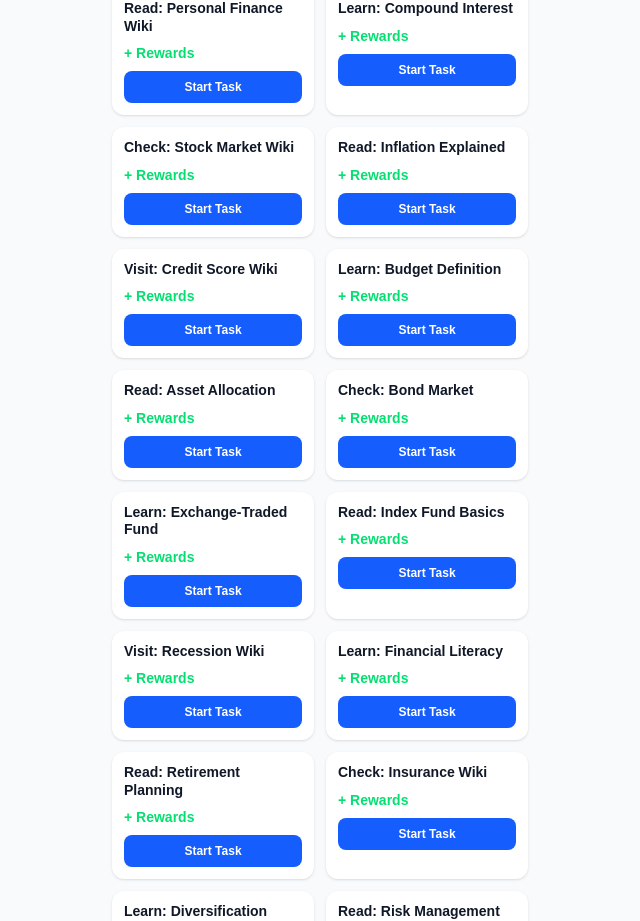
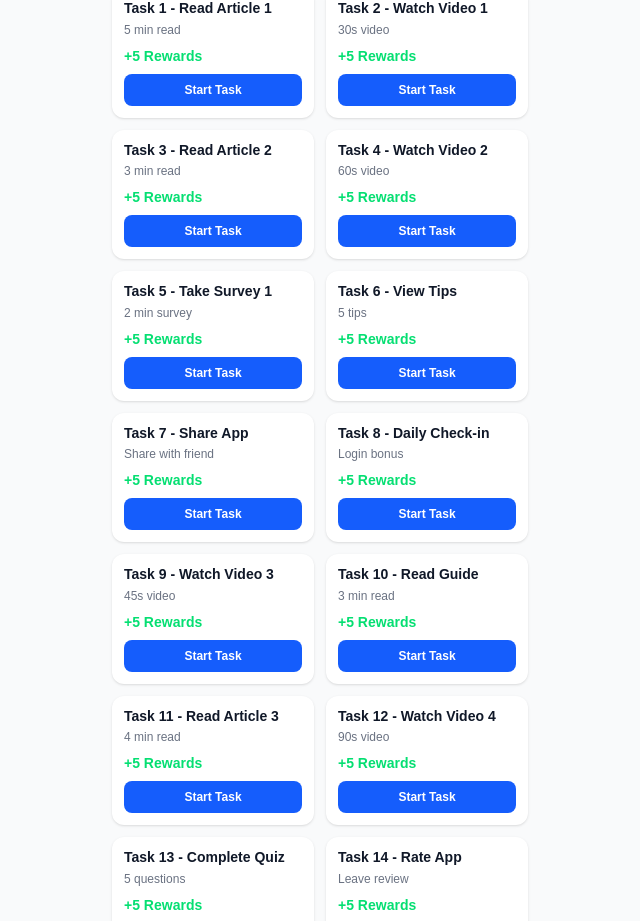
Before and after one commit to rrrnet3-dev/earn-portal, a Next.js app: page / in a window 1280 px wide. Shown: the part 414-1335 px from the top of the page, without its empty margins (320-960 px from the left). Built offline with nearby package versions, Linux system fonts and the light colour scheme.

Commit message:
page.js 4/4 UI complete v2.1.1

```diff
--- a/app/page.js
+++ b/app/page.js
@@ -3,10 +3,35 @@ import { useState, useEffect } from 'react'
 import { motion, AnimatePresence } from 'framer-motion'
 import { FaSun, FaMoon, FaUserGraduate, FaChalkboardTeacher, FaUserCheck, FaUser, FaUserTie, FaBullhorn, FaAward, FaUsers, FaUserShield, FaUserNinja, FaMedal, FaTrophy, FaSitemap, FaChessRook, FaChessKnight, FaDraftingCompass, FaEye, FaLandmark, FaStar, FaCrown, FaTimes } from 'react-icons/fa'
 import React from 'react'
-import { getDailyTasks } from '@/lib/tasks';
 
 const TASK_COOLDOWN_HOURS = 2
 const COOLDOWN_MS = TASK_COOLDOWN_HOURS * 60 * 60 * 1000
+
+const LEVELS = [
+  { level: 1, name: 'Intern', icon: FaUserGraduate },
+  { level: 2, name: 'Trainee', icon: FaChalkboardTeacher },
+  { level: 3, name: 'Senior Trainee', icon: FaUserCheck },
+  { level: 4, name: 'Associate', icon: FaUser },
+  { level: 5, name: 'Senior Associate', icon: FaUserTie },
+  { level: 6, name: 'Ambassador', icon: FaBullhorn },
+  { level: 7, name: 'Senior Ambassador', icon: FaAward },
+  { level: 8, name: 'Manager', icon: FaUsers },
+  { level: 9, name: 'Senior Manager', icon: FaUserShield },
+  { level: 10, name: 'Trainer', icon: FaUserNinja },
+  { level: 11, name: 'Master', icon: FaMedal },
+  { level: 12, name: 'Grand Master', icon: FaTrophy },
+  { level: 13, name: 'Organiser', icon: FaSitemap },
+  { level: 14, name: 'Chief Organiser', icon: FaChessRook },
+  { level: 15, name: 'Strategist', icon: FaChessKnight },
+  { level: 16, name: 'Architect', icon: FaDraftingCompass },
+  { level: 17, name: 'Visionary', icon: FaEye },
+  { level: 18, name: 'Director', icon: FaLandmark },
+  { level: 19, name: 'Star Director', icon: FaStar },
+  { level: 20, name: 'Legendary Director', icon: FaCrown },
+  { level: 21, name: 'Legendary Star', icon: FaSun }
+]
+
+const MONTHLY_ELIGIBLE = 100000
 
 function CooldownTimer({ taskId, darkMode, getCooldownRemaining }) {
   const [remaining, setRemaining] = useState(getCooldownRemaining(taskId))
@@ -46,30 +71,6 @@ export default function EarnEasyRewards() {
   const [darkMode, setDarkMode] = useState(false)
   const [showLevelPopup, setShowLevelPopup] = useState(false)
   const [levelPopupData, setLevelPopupData] = useState({ level: 0, name: '', nextName: '', nextTasks: 0 })
-
-  const LEVELS = [
-    { level: 1, name: 'Intern', icon: FaUserGraduate },
-    { level: 2, name: 'Trainee', icon: FaChalkboardTeacher },
-    { level: 3, name: 'Senior Trainee', icon: FaUserCheck },
-    { level: 4, name: 'Associate', icon: FaUser },
-    { level: 5, name: 'Senior Associate', icon: FaUserTie },
-    { level: 6, name: 'Ambassador', icon: FaBullhorn },
-    { level: 7, name: 'Senior Ambassador', icon: FaAward },
-    { level: 8, name: 'Manager', icon: FaUsers },
-    { level: 9, name: 'Senior Manager', icon: FaUserShield },
-    { level: 10, name: 'Trainer', icon: FaUserNinja },
-    { level: 11, name: 'Master', icon: FaMedal },
-    { level: 12, name: 'Grand Master', icon: FaTrophy },
-    { level: 13, name: 'Organiser', icon: FaSitemap },
-    { level: 14, name: 'Chief Organiser', icon: FaChessRook },
-    { level: 15, name: 'Strategist', icon: FaChessKnight },
-    { level: 16, name: 'Architect', icon: FaDraftingCompass },
-    { level: 17, name: 'Visionary', icon: FaEye },
-    { level: 18, name: 'Director', icon: FaLandmark },
-    { level: 19, name: 'Star Director', icon: FaStar },
-    { level: 20, name: 'Legendary Director', icon: FaCrown },
-    { level: 21, name: 'Legendary Star', icon: FaSun }
-  ]
 
   const getLevel = (tasksCompleted) => {
     const level = Math.min(Math.floor(tasksCompleted) + 1, 21)
@@ -112,7 +113,6 @@ export default function EarnEasyRewards() {
         delete parsed.performedTaskIds
       }
 
-    // Check for level up on page load
       const currentLevel = getLevel(parsed.lifetimeTasksCompleted || 0)
       const oldHighest = parsed.highestLevelReached || 1
 
@@ -155,15 +155,11 @@ export default function EarnEasyRewards() {
     }
 
     if (savedTheme === 'dark') setDarkMode(true)
-}, []) // <-- Make sure there's nothing after this line except a newline
+  }, [])
 
   useEffect(() => {
     if (mounted) localStorage.setItem('earnEasyTheme', darkMode? 'dark' : 'light')
   }, [darkMode, mounted])
-
-  const tasks = getDailyTasks();
-
-  const MONTHLY_ELIGIBLE = 100000
 
   useEffect(() => {
     if (!mounted) return
@@ -178,6 +174,29 @@ export default function EarnEasyRewards() {
       localStorage.setItem('earnEasyUser', JSON.stringify(resetUser))
     }
   }, [mounted, user])
+
+  const tasks = [
+    { id: 1, name: 'Task 1 - Read Article 1', desc: '5 min read', rewards: 5 },
+    { id: 2, name: 'Task 2 - Watch Video 1', desc: '30s video', rewards: 5 },
+    { id: 3, name: 'Task 3 - Read Article 2', desc: '3 min read', rewards: 5 },
+    { id: 4, name: 'Task 4 - Watch Video 2', desc: '60s video', rewards: 5 },
+    { id: 5, name: 'Task 5 - Take Survey 1', desc: '2 min survey', rewards: 5 },
+    { id: 6, name: 'Task 6 - View Tips', desc: '5 tips', rewards: 5 },
+    { id: 7, name: 'Task 7 - Share App', desc: 'Share with friend', rewards: 5 },
+    { id: 8, name: 'Task 8 - Daily Check-in', desc: 'Login bonus', rewards: 5 },
+    { id: 9, name: 'Task 9 - Watch Video 3', desc: '45s video', rewards: 5 },
+    { id: 10, name: 'Task 10 - Read Guide', desc: '3 min read', rewards: 5 },
+    { id: 11, name: 'Task 11 - Read Article 3', desc: '4 min read', rewards: 5 },
+    { id: 12, name: 'Task 12 - Watch Video 4', desc: '90s video', rewards: 5 },
+    { id: 13, name: 'Task 13 - Complete Quiz', desc: '5 questions', rewards: 5 },
+    { id: 14, name: 'Task 14 - Rate App', desc: 'Leave review', rewards: 5 },
+    { id: 15, name: 'Task 15 - Follow Social', desc: 'Follow us', rewards: 5 },
+    { id: 16, name: 'Task 16 - Watch Video 5', desc: '2 min video', rewards: 5 },
+    { id: 17, name: 'Task 17 - Read News', desc: '3 min read', rewards: 5 },
+    { id: 18, name: 'Task 18 - Take Survey 2', desc: '3 min survey', rewards: 5 },
+    { id: 19, name: 'Task 19 - Invite Friend', desc: 'Send invite', rewards: 5 },
+    { id: 20, name: 'Task 20 - Daily Bonus', desc: 'Claim bonus', rewards: 5 }
+  ]
 
     if (!mounted) {
     return <div className={`min-h-screen ${darkMode? 'bg-gray-950' : 'bg-gray-50'} flex items-center justify-center`}>
```
Lines whose indentation alone changed are shown as unchanged.
